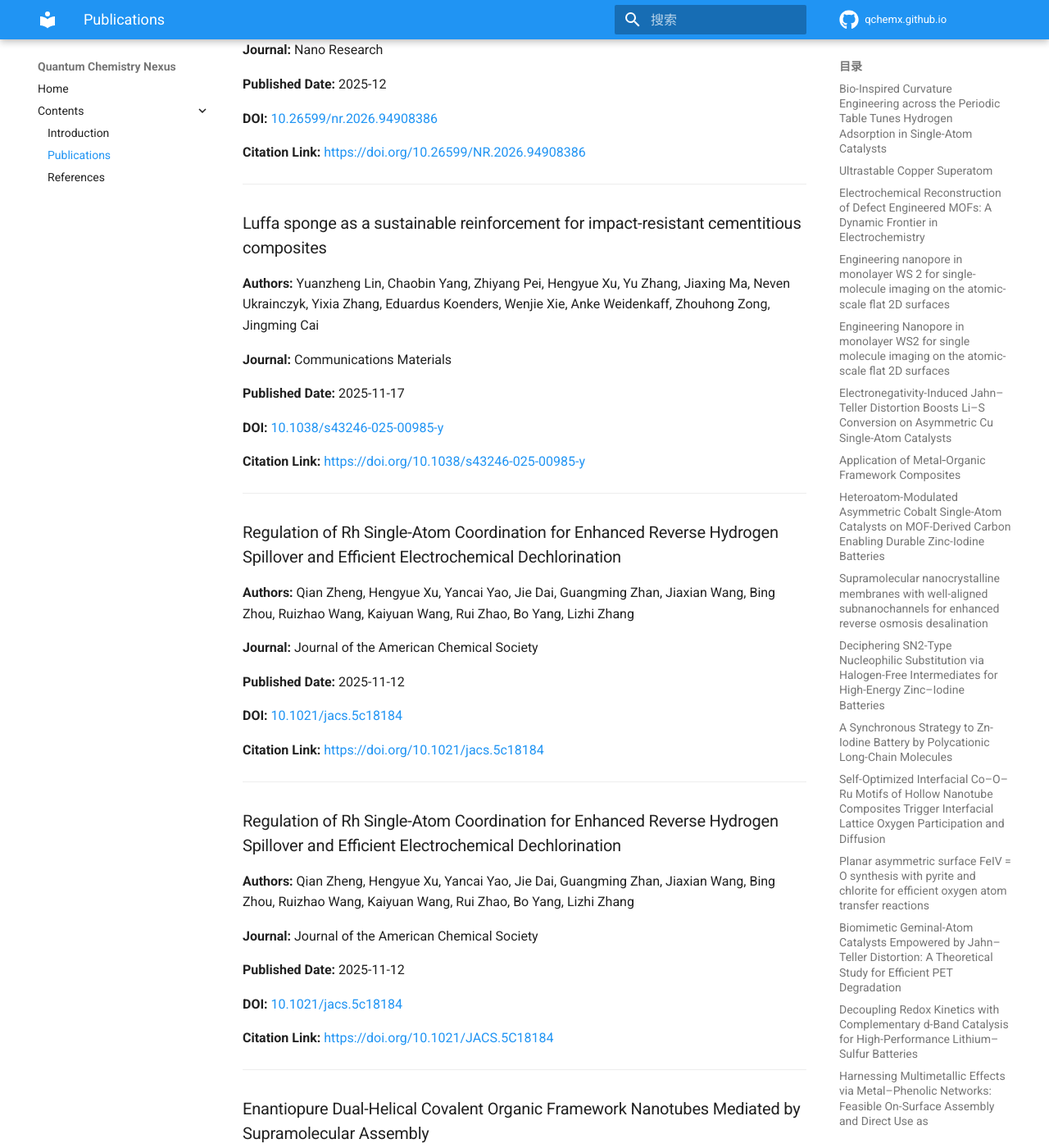
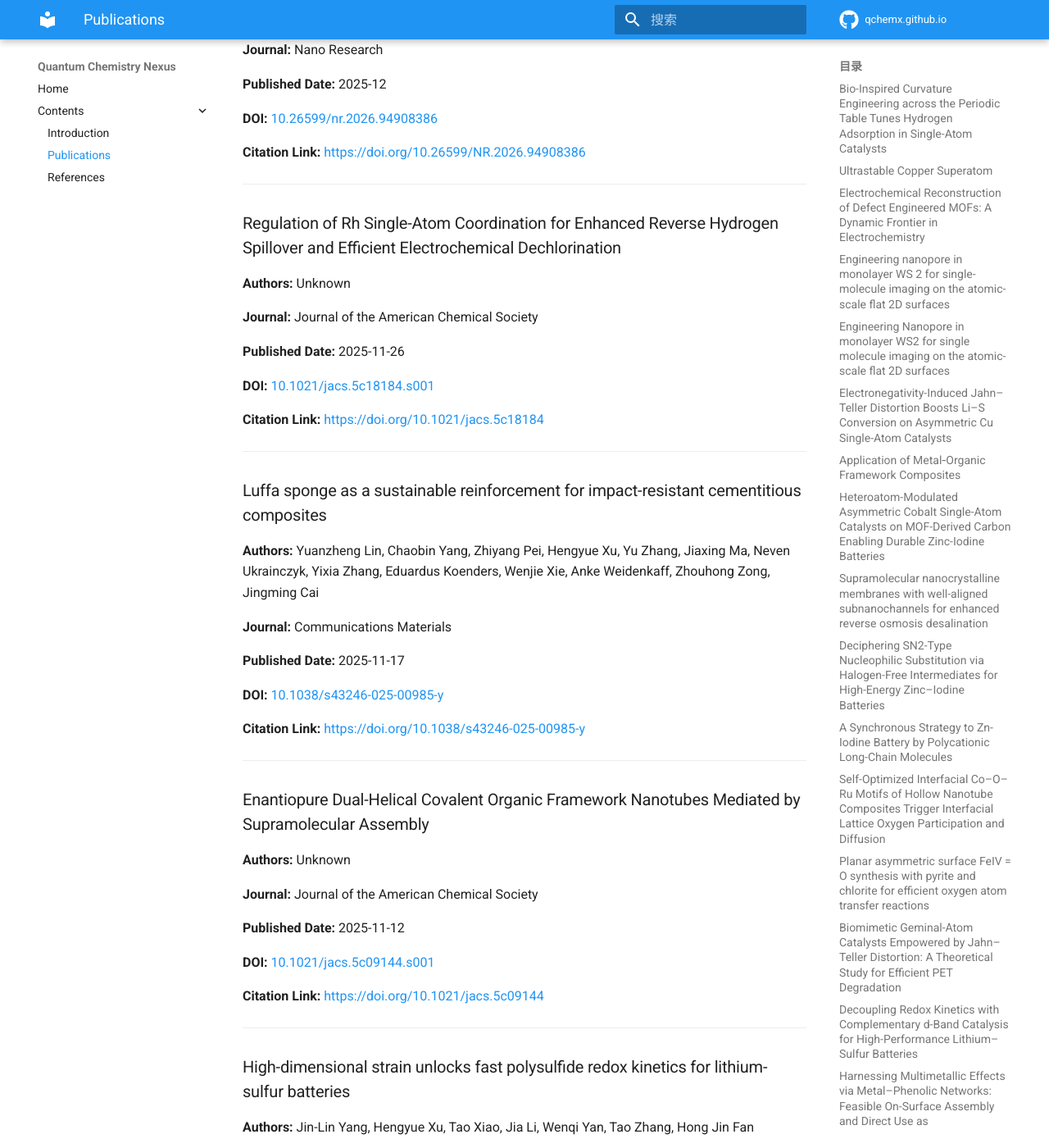
Before and after one commit to QChemX/qchemx.github.io, an MkDocs documentation site: the page built from docs/publications.md, in a window 1280 px wide and 1400 px high, scrolled down 7772 px. Shown: the whole window at 82% size. Built offline with MkDocs 1.6.1 and Material for MkDocs 9.7.7, drawn with Linux system fonts in a browser that asks for light colours; comment, search, counter and statistics services are not loaded; some of the changed text lies outside the part shown.

Commit message:
[orcid sync] Update publications

```diff
--- a/docs/publications.md
+++ b/docs/publications.md
@@ -374,6 +374,22 @@ This page was generated automatically.
 
 ---
 
+### Regulation of Rh Single-Atom Coordination for Enhanced Reverse Hydrogen Spillover and Efficient Electrochemical Dechlorination
+
+**Authors:** Unknown
+
+**Journal:** Journal of the American Chemical Society
+
+**Published Date:** 2025-11-26
+
+**DOI:** [10.1021/jacs.5c18184.s001](https://doi.org/10.1021/jacs.5c18184.s001)
+
+**Citation Link:** [https://doi.org/10.1021/jacs.5c18184](https://doi.org/10.1021/jacs.5c18184)
+
+
+
+---
+
 ### Luffa sponge as a sustainable reinforcement for impact-resistant cementitious composites
 
 **Authors:** Yuanzheng Lin, Chaobin Yang, Zhiyang Pei, Hengyue Xu, Yu Zhang, Jiaxing Ma, Neven Ukrainczyk, Yixia Zhang, Eduardus Koenders, Wenjie Xie, Anke Weidenkaff, Zhouhong Zong, Jingming Cai
@@ -385,38 +401,6 @@ This page was generated automatically.
 **DOI:** [10.1038/s43246-025-00985-y](https://doi.org/10.1038/s43246-025-00985-y)
 
 **Citation Link:** [https://doi.org/10.1038/s43246-025-00985-y](https://doi.org/10.1038/s43246-025-00985-y)
-
-
-
----
-
-### Regulation of Rh Single-Atom Coordination for Enhanced Reverse Hydrogen Spillover and Efficient Electrochemical Dechlorination
-
-**Authors:** Qian Zheng, Hengyue Xu, Yancai Yao, Jie Dai, Guangming Zhan, Jiaxian Wang, Bing Zhou, Ruizhao Wang, Kaiyuan Wang, Rui Zhao, Bo Yang, Lizhi Zhang
-
-**Journal:** Journal of the American Chemical Society
-
-**Published Date:** 2025-11-12
-
-**DOI:** [10.1021/jacs.5c18184](https://doi.org/10.1021/jacs.5c18184)
-
-**Citation Link:** [https://doi.org/10.1021/jacs.5c18184](https://doi.org/10.1021/jacs.5c18184)
-
-
-
----
-
-### Regulation of Rh Single-Atom Coordination for Enhanced Reverse Hydrogen Spillover and Efficient Electrochemical Dechlorination
-
-**Authors:** Qian Zheng, Hengyue Xu, Yancai Yao, Jie Dai, Guangming Zhan, Jiaxian Wang, Bing Zhou, Ruizhao Wang, Kaiyuan Wang, Rui Zhao, Bo Yang, Lizhi Zhang
-
-**Journal:** Journal of the American Chemical Society
-
-**Published Date:** 2025-11-12
-
-**DOI:** [10.1021/jacs.5c18184](https://doi.org/10.1021/jacs.5c18184)
-
-**Citation Link:** [https://doi.org/10.1021/JACS.5C18184](https://doi.org/10.1021/JACS.5C18184)
 
 
 
@@ -561,6 +545,22 @@ This page was generated automatically.
 **DOI:** [10.1021/acs.nanolett.4c05984.s001](https://doi.org/10.1021/acs.nanolett.4c05984.s001)
 
 **Citation Link:** [https://doi.org/10.1021/acs.nanolett.4c05984](https://doi.org/10.1021/acs.nanolett.4c05984)
+
+
+
+---
+
+### Regulation of Rh Single-Atom Coordination for Enhanced Reverse Hydrogen Spillover and Efficient Electrochemical Dechlorination
+
+**Authors:** Unknown
+
+**Journal:** Journal of the American Chemical Society
+
+**Published Date:** 2025
+
+**DOI:** [10.1021/jacs.5c18184.s001](https://doi.org/10.1021/jacs.5c18184.s001)
+
+**Citation Link:** [https://doi.org/10.1021/JACS.5C18184](https://doi.org/10.1021/JACS.5C18184)
 
 
 
```
Also changed, not shown: other parts of docs/publications.md (+1 -1 lines).
